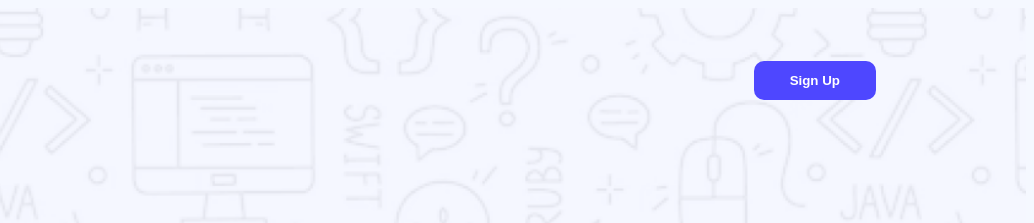
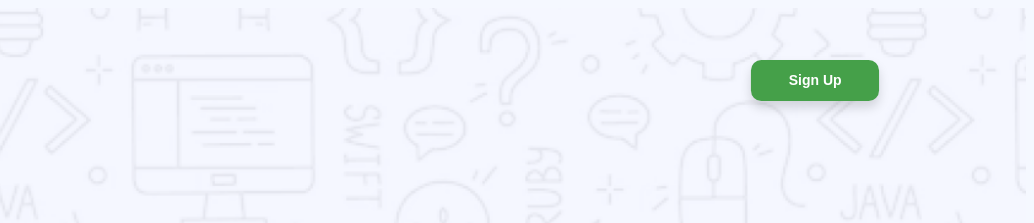
Before and after one commit to shakhawat71/Assignment-1, a plain HTML site: page index.html in a window 1280 px wide. In both pictures the pointer is over the button "Sign Up". Shown: the top 223 px of the page, 246-1280 px from the left. Drawn offline with Linux system fonts and the light colour scheme.

Commit message:
added button animation

```diff
--- a/styles/header.css
+++ b/styles/header.css
@@ -34,6 +34,11 @@ nav ul {
     border: none;
     cursor: pointer;
 }
+.button-all:hover {
+      background-color: #45a049;
+      transform: scale(1.05);
+      box-shadow: 0 6px 10px rgba(0, 0, 0, 0.15);
+    }
 .bg-image{
     background-image: url(../media/Assets/Hero-bg.png);
     background-repeat: no-repeat;
```
